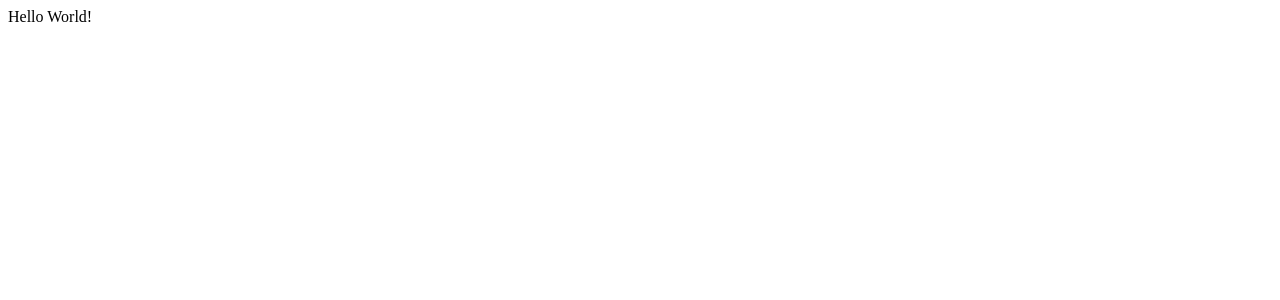
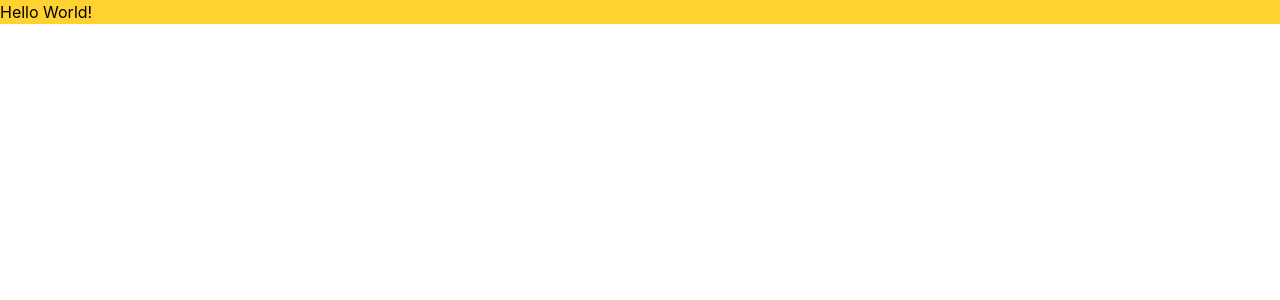
Before and after one commit to Valves133/To-do-list-with-vite, a React (Vite) app: page / in a window 1280 px wide. Shown: the top 300 px of the page. Built offline with nearby package versions, Linux system fonts and the light colour scheme.

Commit message:
Add tailwindcss

```diff
--- a/package.json
+++ b/package.json
@@ -10,8 +10,10 @@
     "preview": "vite preview"
   },
   "dependencies": {
+    "@tailwindcss/vite": "^4.2.1",
     "react": "^19.2.4",
-    "react-dom": "^19.2.4"
+    "react-dom": "^19.2.4",
+    "tailwindcss": "^4.2.1"
   },
   "devDependencies": {
     "@babel/core": "^7.29.0",
--- a/src/App.tsx
+++ b/src/App.tsx
@@ -1,5 +1,5 @@
 export default function App() {
-	return <>Hello World!</>;
+	return <div className="bg-amber-300">Hello World!</div>;
 }
 
 // export default App;
--- a/src/index.css
+++ b/src/index.css
@@ -0,0 +1 @@
+@import 'tailwindcss';
--- a/vite.config.ts
+++ b/vite.config.ts
@@ -1,11 +1,13 @@
-import { defineConfig } from 'vite'
-import react, { reactCompilerPreset } from '@vitejs/plugin-react'
-import babel from '@rolldown/plugin-babel'
+import { defineConfig } from "vite";
+import react, { reactCompilerPreset } from "@vitejs/plugin-react";
+import babel from "@rolldown/plugin-babel";
+import tailwindcss from "@tailwindcss/vite";
 
 // https://vite.dev/config/
 export default defineConfig({
-  plugins: [
-    react(),
-    babel({ presets: [reactCompilerPreset()] })
-  ],
-})
+	plugins: [
+		react(),
+		tailwindcss(),
+		babel({ presets: [reactCompilerPreset()] }),
+	],
+});
```
Also changed, not shown: 1 other file (tests, documents, lock files or other folders).
